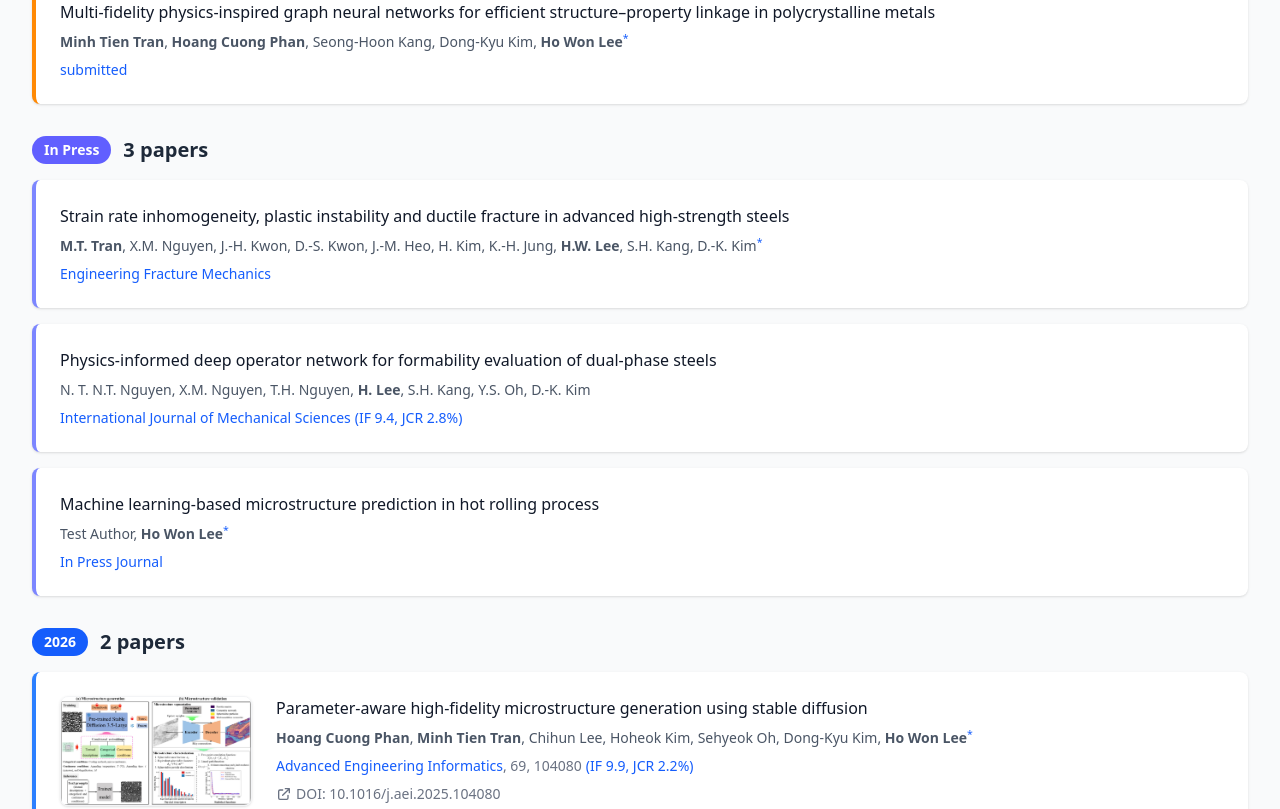
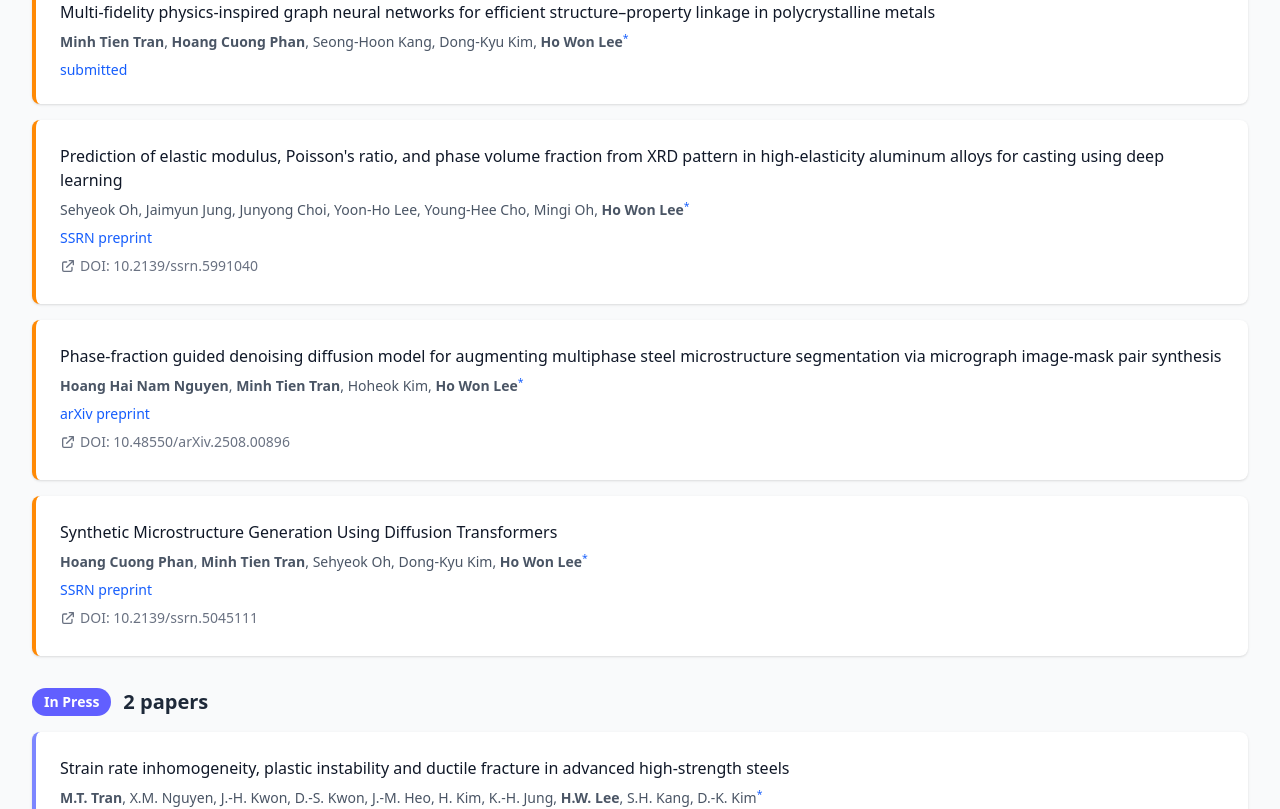
Before and after one commit to varde80/varde80.github.io, a Vue app: page /achievements in a window 1280 px wide. Shown: the part 540-1349 px from the top of the page. Built offline with nearby package versions, Linux system fonts and the light colour scheme.

Commit message:
feat: Include Preprint in In Submission section and cleaning journals.json

```diff
--- a/src/data/journals.json
+++ b/src/data/journals.json
@@ -1225,7 +1225,7 @@
         "type": "journal",
         "title": "Physics-informed deep operator network for formability evaluation of dual-phase steels",
         "authors": [
-            "N. T. N.T. Nguyen",
+            "N.T. Nguyen",
             "X.M. Nguyen",
             "T.H. Nguyen",
             "H. Lee^",
@@ -1346,18 +1346,5 @@
         "year": 2025,
         "status": "Submitted",
         "featured": false
-    },
-    {
-        "id": "press1",
-        "type": "journal",
-        "title": "Machine learning-based microstructure prediction in hot rolling process",
-        "authors": [
-            "Test Author",
-            "Ho Won Lee^*"
-        ],
-        "journal": "In Press Journal",
-        "year": 2025,
-        "status": "In Press",
-        "featured": false
     }
 ]
--- a/src/pages/AchievementsPage.vue
+++ b/src/pages/AchievementsPage.vue
@@ -162,7 +162,7 @@ const inPress = computed(() => {
 // Separate preprint/submitted from published journals
 const inSubmission = computed(() => {
   return filteredJournals.value
-    .filter(p => (p as any).status === 'Submitted')
+    .filter(p => (p as any).status === 'Submitted' || (p as any).status === 'Preprint')
     .sort((a, b) => {
       const idA = parseInt(a.id.replace(/[^0-9]/g, ''))
       const idB = parseInt(b.id.replace(/[^0-9]/g, ''))
```
